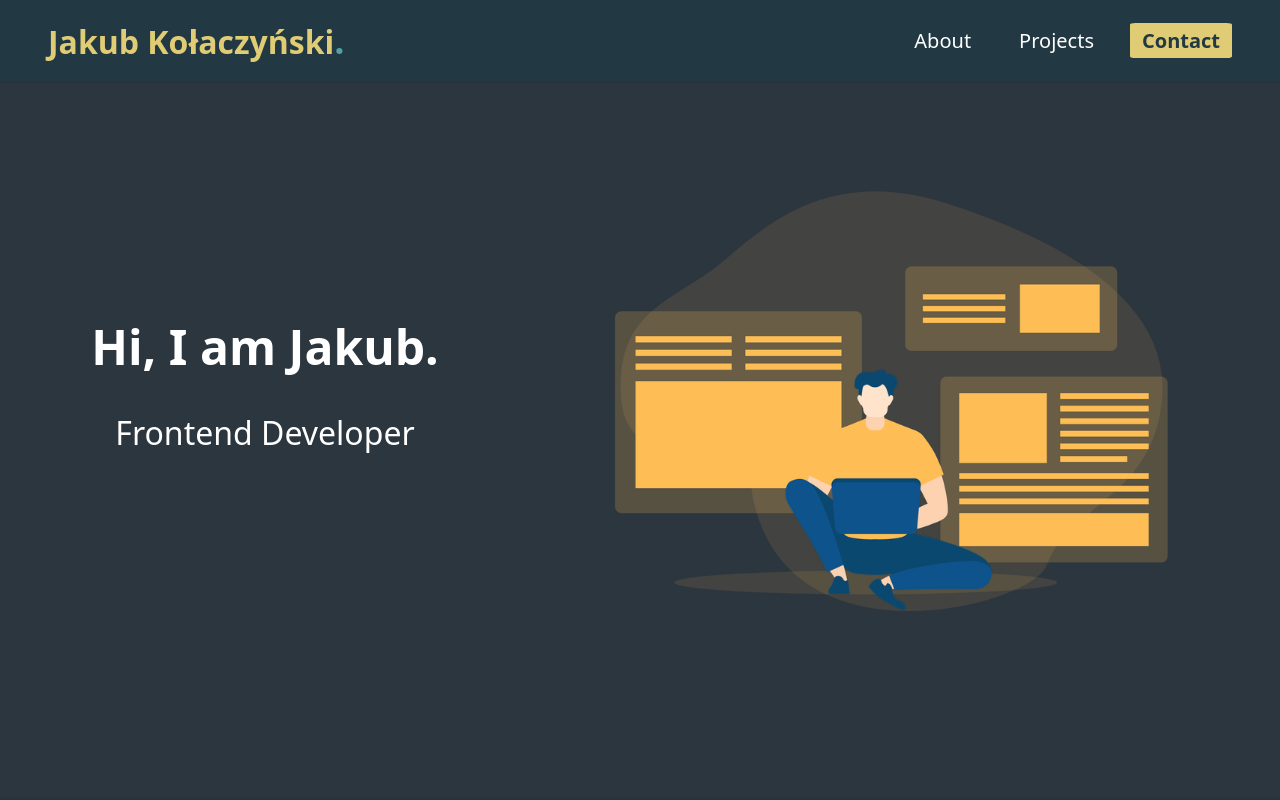
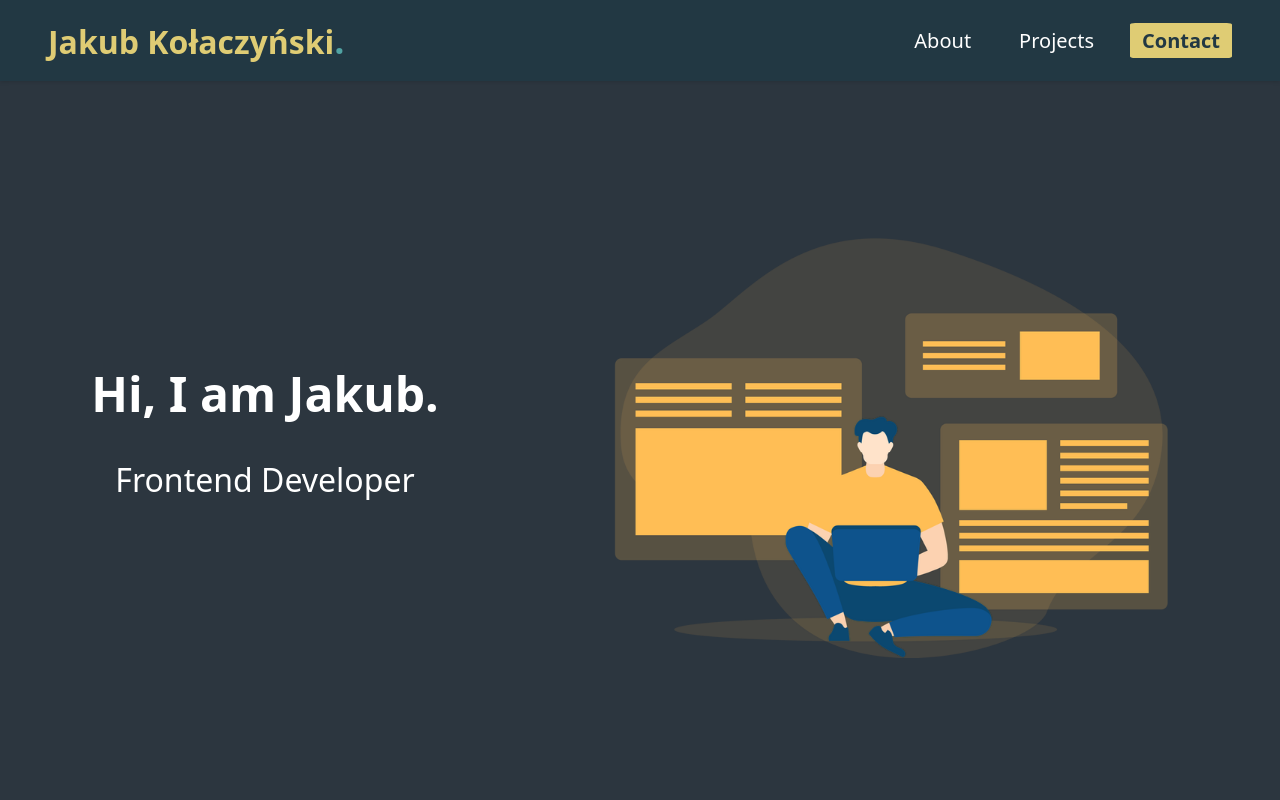
Before and after one commit to Xenko10/personal-webpage, a React (Vite) app: page / in a window 1280 px wide. Shown: the top 800 px of the page. Built offline with nearby package versions, Linux system fonts and the light colour scheme.

Commit message:
change hero and navbar positioning

```diff
--- a/src/components/Hero/Hero.module.css
+++ b/src/components/Hero/Hero.module.css
@@ -7,7 +7,7 @@
   align-items: center;
   justify-content: space-around;
 
-  height: 100vh;
+  height: calc(100vh - 4.25rem);
   padding: 0 4rem;
 
   color: white;
--- a/src/components/Navbar/Navbar.module.css
+++ b/src/components/Navbar/Navbar.module.css
@@ -1,5 +1,5 @@
 nav {
-  position: absolute;
+  position: sticky;
   width: 100%;
 }
 
@@ -13,7 +13,6 @@ nav {
   align-items: center;
   padding: 1rem 3rem;
   font-size: 1.25rem;
-
   box-shadow: 0 0 5px 0 rgba(0, 0, 0, 0.2);
 }
 
@@ -38,12 +37,12 @@ nav {
 
 .nav ul li {
   padding: 0.25rem 0.75rem;
-  cursor: pointer;
 }
 
 .nav ul li a {
   color: white;
   text-decoration: none;
+  cursor: pointer;
 }
 
 .nav ul li.contact a {
```
